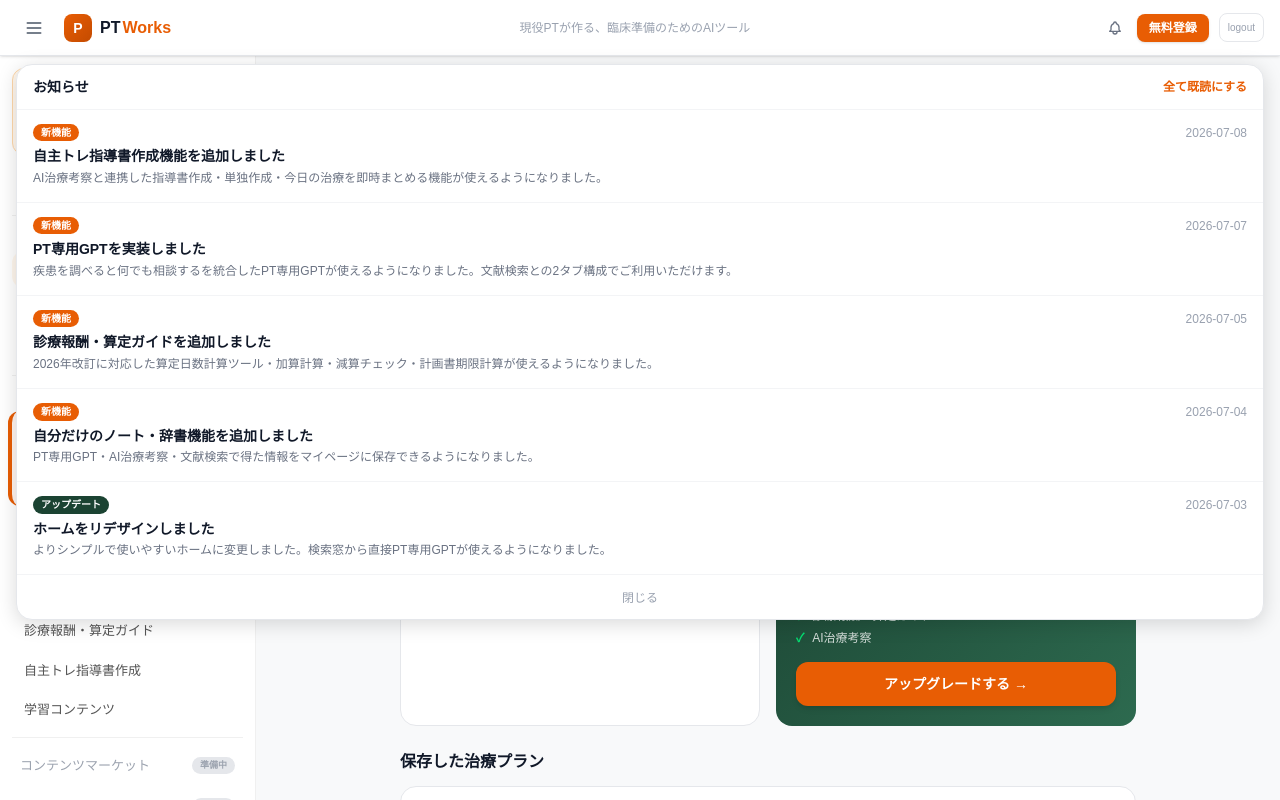
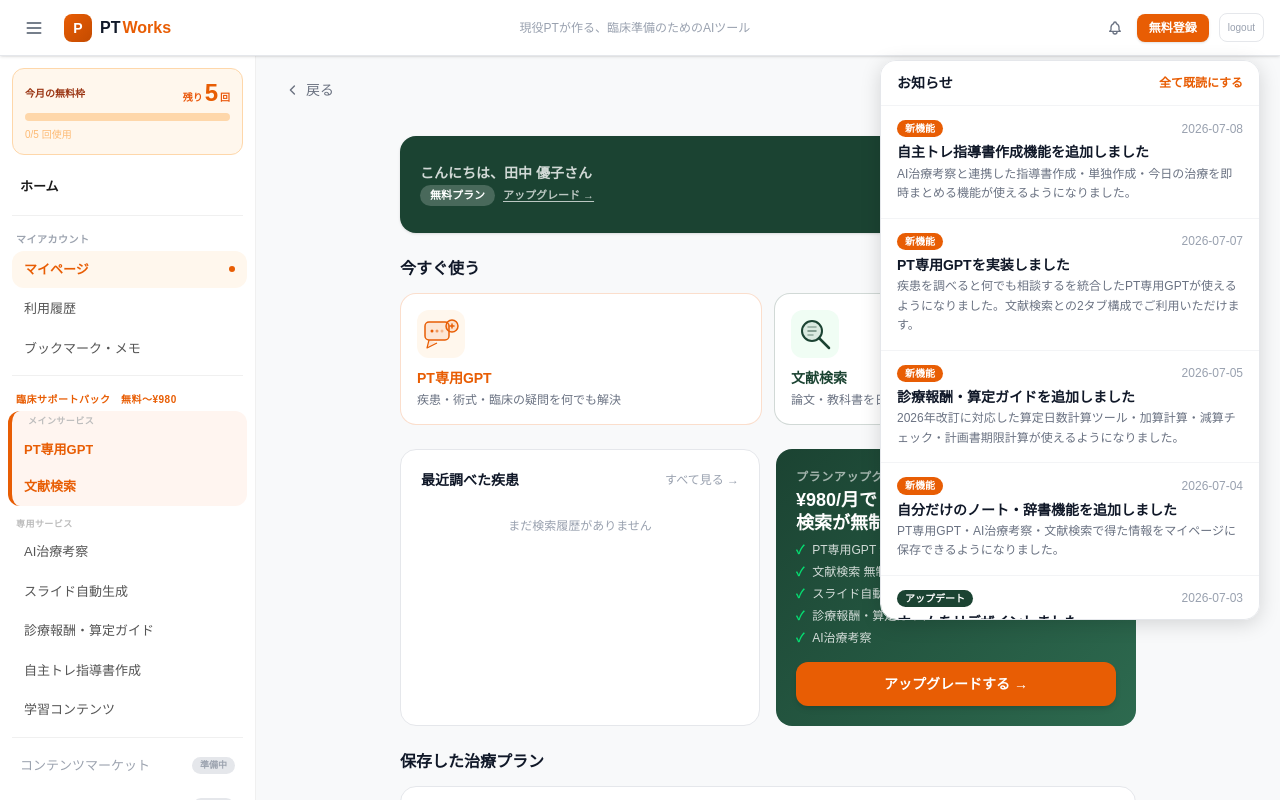
Before and after one commit to ptworks-mitsuki/ptworks-app, a Next.js app: page /mypage in a window 1280 px wide. Both pictures are taken after a click on the button "お知らせ". Shown: the top 800 px of the page. Built offline with nearby package versions, Linux system fonts and the light colour scheme.

Commit message:
ナビゲーションバー完全削除・通知縦画面表示修正

```diff
--- a/components/Header.tsx
+++ b/components/Header.tsx
@@ -45,6 +45,7 @@ export function Header({ onSidebarToggle, sidebarOpen }: HeaderProps) {
   const [isReturningUser, setIsReturningUser] = useState(false);
   const [notifOpen,  setNotifOpen]  = useState(false);
   const [readIds,    setReadIds]    = useState<Set<string>>(new Set());
+  const [isDesktop,  setIsDesktop]  = useState(false);
   const notifRef = useRef<HTMLDivElement>(null);
 
   // 初期化
@@ -53,6 +54,11 @@ export function Header({ onSidebarToggle, sidebarOpen }: HeaderProps) {
     if (visited) setIsReturningUser(true);
     else         localStorage.setItem("pt-visited", "1");
     setReadIds(loadReadIds());
+    const mq = window.matchMedia("(min-width: 768px)");
+    setIsDesktop(mq.matches);
+    const handler = (e: MediaQueryListEvent) => setIsDesktop(e.matches);
+    mq.addEventListener("change", handler);
+    return () => mq.removeEventListener("change", handler);
   }, []);
 
   // ドロップダウン外クリックで閉じる
@@ -161,14 +167,31 @@ export function Header({ onSidebarToggle, sidebarOpen }: HeaderProps) {
             {/* ドロップダウン */}
             {notifOpen && (
               <div
-                className="bg-white rounded-2xl border border-gray-200 z-50 overflow-hidden"
-                style={{
+                className="bg-white border border-gray-200 overflow-hidden"
+                style={isDesktop ? {
                   position: "fixed",
-                  left: 16,
-                  right: 16,
-                  top: "calc(3.5rem + 8px)",
-                  width: "auto",
+                  top: 60,
+                  right: 20,
+                  left: "auto",
+                  transform: "none",
+                  width: 380,
+                  maxHeight: "70vh",
+                  overflowY: "auto",
+                  zIndex: 9999,
                   boxShadow: "0 4px 20px rgba(0,0,0,0.15)",
+                  borderRadius: 16,
+                } : {
+                  position: "fixed",
+                  top: 60,
+                  left: "50%",
+                  transform: "translateX(-50%)",
+                  width: "calc(100vw - 32px)",
+                  maxWidth: 420,
+                  maxHeight: "70vh",
+                  overflowY: "auto",
+                  zIndex: 9999,
+                  boxShadow: "0 4px 20px rgba(0,0,0,0.15)",
+                  borderRadius: 16,
                 }}
               >
 
@@ -185,7 +208,7 @@ export function Header({ onSidebarToggle, sidebarOpen }: HeaderProps) {
                 </div>
 
                 {/* 通知リスト */}
-                <div className="divide-y divide-gray-100 overflow-y-auto" style={{ maxHeight: "70vh" }}>
+                <div className="divide-y divide-gray-100">
                   {STATIC_NOTIFS.map(n => {
                     const unread = isUnread(n);
                     const meta   = TYPE_META[n.type];
@@ -207,12 +230,14 @@ export function Header({ onSidebarToggle, sidebarOpen }: HeaderProps) {
                         </div>
 
                         {/* タイトル */}
-                        <p className="text-sm font-black text-gray-900 leading-snug mb-0.5" style={{ wordBreak: "break-word" }}>
+                        <p className="text-sm font-black text-gray-900 leading-snug mb-0.5"
+                          style={{ wordBreak: "break-word", whiteSpace: "normal", overflowWrap: "break-word" }}>
                           {n.title}
                         </p>
 
                         {/* 本文 */}
-                        <p className="text-xs text-gray-500 leading-relaxed" style={{ wordBreak: "break-word" }}>
+                        <p className="text-xs text-gray-500 leading-relaxed"
+                          style={{ wordBreak: "break-word", whiteSpace: "normal", overflowWrap: "break-word" }}>
                           {n.body}
                         </p>
                       </div>
```
